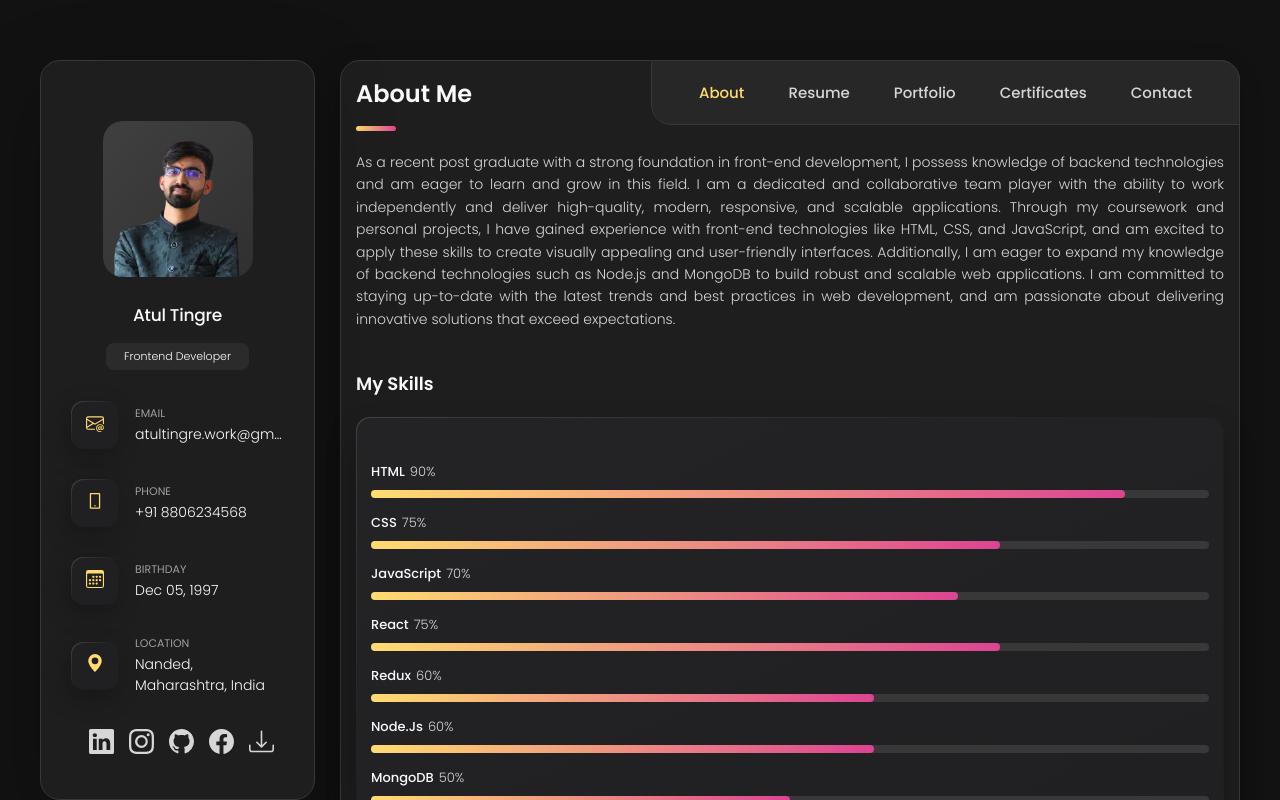
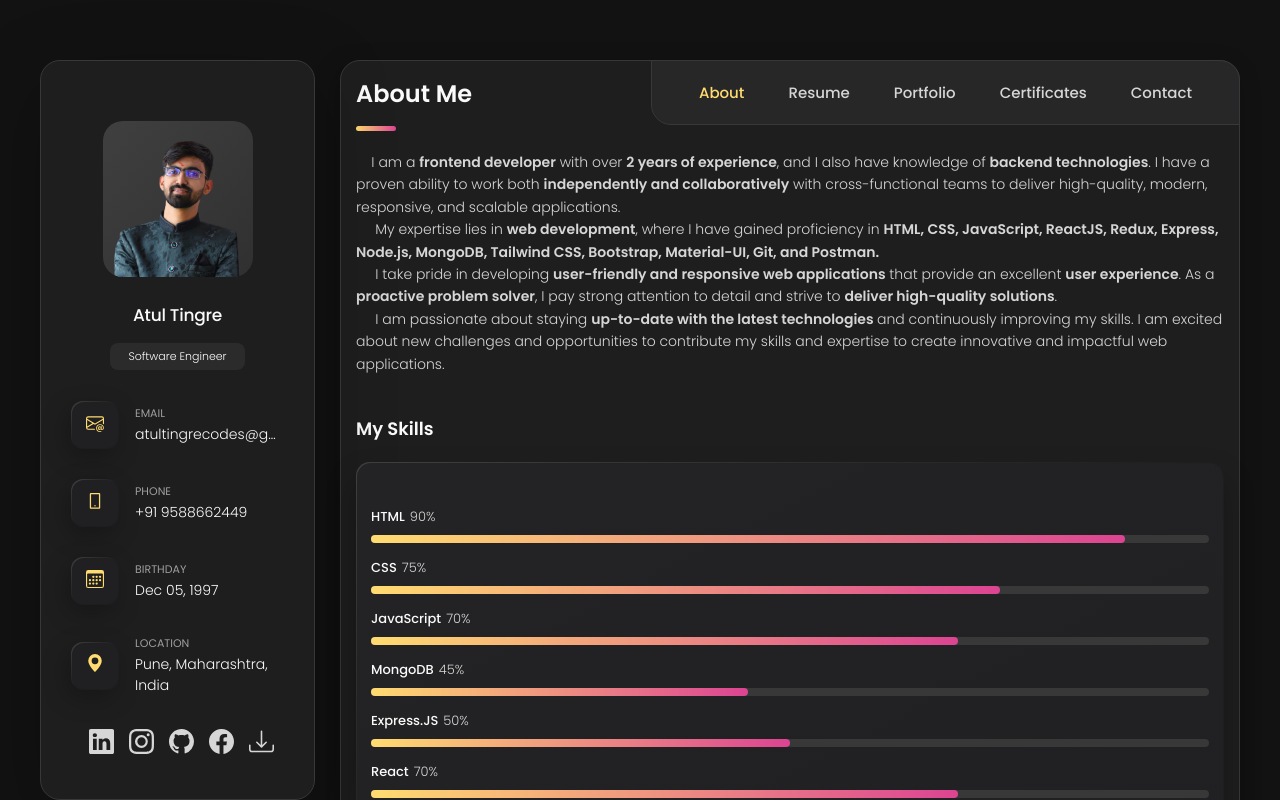
Before and after one commit to atultingre/personal-portfolio-react, a React (Create React App) app: page / in a window 1280 px wide. Shown: the top 800 px of the page. Built offline with nearby package versions, Linux system fonts and the light colour scheme; the HTML template or start-up script is replaced by a standard one.

Commit message:
updated the info

```diff
--- a/src/components/Pages/About/About.css
+++ b/src/components/Pages/About/About.css
@@ -1,30 +1,44 @@
 /* ABOUT */
 
-.about .article-title{
+.about .article-title {
     margin-bottom: 15px;
 }
 
-.about-text{
+.about-text {
     color: var(--light-gray);
     font-size: var(--fs-6);
     font-weight: var(--fw-300);
     line-height: 1.6;
 }
-.about-text p{
+
+.about-text p {
     margin-bottom: 15px;
-    text-align: justify;
+    /* text-align: justify; */
+    /* color: var(--vegas-gold); */
+    /* font-weight: var(--fw-200); */
+    line-height: 1.6;
+}
+
+.about-text span {
+    display: inline;
+    /* color: var(--vegas-gold); */
+    font-weight: var(--fw-600);
 }
 
 /**
  * responsive larger than 580px screen
  */
 
- @media (min-width: 580px) {
-     /**
+@media (min-width: 580px) {
+    /**
    * #ABOUT
    */
 
-  .about .article-title { margin-bottom: 20px; }
+    .about .article-title {
+        margin-bottom: 20px;
+    }
 
-  .about-text { margin-bottom: 40px; }
- }
+    .about-text {
+        margin-bottom: 40px;
+    }
+}
--- a/src/components/Pages/About/About.js
+++ b/src/components/Pages/About/About.js
@@ -8,25 +8,50 @@ const About = () => {
   // { toggleTheme }
   return (
     // toggleTheme={toggleTheme}
-    <div className="about active article" >
+    <div className="about active article">
       <header>
         <h2 className="h2 article-title">About Me</h2>
       </header>
       <section className="about-text">
         <p>
-          As a recent post graduate with a strong foundation in front-end
-          development, I possess knowledge of backend technologies and am eager
-          to learn and grow in this field. I am a dedicated and collaborative
-          team player with the ability to work independently and deliver
-          high-quality, modern, responsive, and scalable applications. Through
-          my coursework and personal projects, I have gained experience with
-          front-end technologies like HTML, CSS, and JavaScript, and am excited
-          to apply these skills to create visually appealing and user-friendly
-          interfaces. Additionally, I am eager to expand my knowledge of backend
-          technologies such as Node.js and MongoDB to build robust and scalable
-          web applications. I am committed to staying up-to-date with the latest
-          trends and best practices in web development, and am passionate about
-          delivering innovative solutions that exceed expectations.
+          {/* I am a frontend developer with over 2 years of experience, and I also
+          have knowledge of backend technologies. I have a proven ability to
+          work both independently and collaboratively with cross-functional
+          teams to deliver high-quality, modern, responsive, and scalable
+          applications. My expertise lies in web development, where I have
+          gained proficiency in HTML, CSS, JavaScript, ReactJS, Redux, Express,
+          Node.js, MongoDB, Tailwind CSS, Bootstrap, Material-UI, Git, and
+          Postman. I take pride in developing user-friendly and responsive web
+          applications that provide an excellent user experience. As a proactive
+          problem solver, I pay strong attention to detail and strive to deliver
+          high-quality solutions. I am passionate about staying up-to-date with
+          the latest technologies and continuously improving my skills. I am
+          excited about new challenges and opportunities to contribute my skills
+          and expertise to create innovative and impactful web applications. */}
+          &nbsp;&nbsp;&nbsp;&nbsp;I am a <span>frontend developer</span> with
+          over <span>2 years of experience</span>, and I also have knowledge of{" "}
+          <span>backend technologies</span>. I have a proven ability to work
+          both <span>independently and collaboratively</span> with
+          cross-functional teams to deliver high-quality, modern, responsive,
+          and scalable applications. <br />
+          &nbsp;&nbsp;&nbsp;&nbsp; My expertise lies in{" "}
+          <span>web development</span>, where I have gained proficiency in{" "}
+          <span>
+            HTML, CSS, JavaScript, ReactJS, Redux, Express, Node.js, MongoDB,
+            Tailwind CSS, Bootstrap, Material-UI, Git, and Postman.
+          </span>
+          <br />
+          &nbsp;&nbsp;&nbsp;&nbsp; I take pride in developing{" "}
+          <span>user-friendly and responsive web applications</span> that
+          provide an excellent <span>user experience</span>. As a{" "}
+          <span>proactive problem solver</span>, I pay strong attention to
+          detail and strive to <span> deliver high-quality solutions</span>.{" "}
+          <br />
+          &nbsp;&nbsp;&nbsp;&nbsp; I am passionate about staying{" "}
+          <span> up-to-date with the latest technologies </span>
+          and continuously improving my skills. I am excited about new
+          challenges and opportunities to contribute my skills and expertise to
+          create innovative and impactful web applications.
         </p>
       </section>
       <Skills />
--- a/src/components/Pages/Certificate/Certificates.css
+++ b/src/components/Pages/Certificate/Certificates.css
@@ -75,6 +75,16 @@
 .certificate-item.active {
     display: block;
     animation: scaleUp 0.25s ease forwards;
+}
+
+.certificate-title:hover {
+    color: orangered;
+    font-weight: var(--fw-400);
+}
+
+.certificate-category:hover {
+    color: yellow;
+    font-weight: var(--fw-400);
 }
 
 @keyframes scaleUp {
@@ -205,9 +215,13 @@
    * certificates
    */
 
-  .article-title { padding-bottom: 20px; }
+    .article-title {
+        padding-bottom: 20px;
+    }
 
-  .filter-select-box { display: none; }
+    .filter-select-box {
+        display: none;
+    }
 
     .filter-list {
         display: flex;
@@ -224,13 +238,20 @@
         transition: var(--transition-1);
     }
 
-  .filter-item button:hover { color: var(--light-gray-70); }
+    .filter-item button:hover {
+        color: var(--light-gray-70);
+    }
 
-  .filter-item button.active { color: var(--orange-yellow-crayola); }
+    .filter-item button.active {
+        color: var(--orange-yellow-crayola);
+    }
 
     /* certificates and blog grid */
 
-  .certificate-list, .blog-posts-list { grid-template-columns: 1fr 1fr; }
+    .certificate-list,
+    .blog-posts-list {
+        grid-template-columns: 1fr 1fr;
+    }
 
 
 
--- a/src/components/Pages/Portfolio/Portfolio.css
+++ b/src/components/Pages/Portfolio/Portfolio.css
@@ -75,6 +75,16 @@
 .project-item.active {
     display: block;
     animation: scaleUp 0.25s ease forwards;
+}
+
+.project-title:hover {
+    color: orangered;
+    font-weight: var(--fw-500);
+}
+
+.project-category:hover {
+    color: yellow;
+    font-weight: var(--fw-400);
 }
 
 @keyframes scaleUp {
@@ -205,9 +215,13 @@
    * PORTFOLIO
    */
 
-  .article-title { padding-bottom: 20px; }
+    .article-title {
+        padding-bottom: 20px;
+    }
 
-  .filter-select-box { display: none; }
+    .filter-select-box {
+        display: none;
+    }
 
     .filter-list {
         display: flex;
@@ -224,13 +238,20 @@
         transition: var(--transition-1);
     }
 
-  .filter-item button:hover { color: var(--light-gray-70); }
+    .filter-item button:hover {
+        color: var(--light-gray-70);
+    }
 
-  .filter-item button.active { color: var(--orange-yellow-crayola); }
+    .filter-item button.active {
+        color: var(--orange-yellow-crayola);
+    }
 
     /* portfolio and blog grid */
 
-  .project-list, .blog-posts-list { grid-template-columns: 1fr 1fr; }
+    .project-list,
+    .blog-posts-list {
+        grid-template-columns: 1fr 1fr;
+    }
 
 
 
--- a/src/components/Pages/Portfolio/Portfolio.js
+++ b/src/components/Pages/Portfolio/Portfolio.js
@@ -19,7 +19,11 @@ const Portfolio = () => {
                         <BsEyeFill />
                       </div>
                     </div>
-                    <img src={project.image} alt={project.title} loading="lazy"/>
+                    <img
+                      src={project.image}
+                      alt={project.title}
+                      loading="lazy"
+                    />
                   </figure>
                   <h3 className="project-title">{project.title}</h3>
                   <p className="project-category">{project.category}</p>
--- a/src/components/Pages/Resume/Education/Education.json
+++ b/src/components/Pages/Resume/Education/Education.json
@@ -1,17 +1,17 @@
 [
   {
-    "id": 3,
-    "college": "School of Commerce and Management Science",
-    "year": "2020 - 2022",
-    "degree" : "Human Resource Management",
-    "percentage": "75.59 %",
-    "university": "S.R.T.M University, Nanded"
+    "_id": 3,
+    "_college": "School of Commerce and Management Science",
+    "_year": "2020 - 2022",
+    "_degree": "Human Resource Management",
+    "_percentage": "75.59 %",
+    "_university": "S.R.T.M University, Nanded"
   },
   {
     "id": 1,
     "college": "Yeshwant Mahavidyalaya Nanded",
     "year": "2017 - 2020",
-    "degree" : "Bachelor of Science",
+    "degree": "Bachelor of Science",
     "percentage": "74.54 %",
     "university": "S.R.T.M University, Nanded"
   },
@@ -19,7 +19,7 @@
     "id": 2,
     "college": "Netaji Subhash Chandra Bose High School",
     "year": "2014 - 2015",
-    "degree" : "HSC",
+    "degree": "HSC",
     "percentage": "65.85 %",
     "university": "Maharashtra State Board"
   }
--- a/src/components/Pages/Resume/Experience/Experience.js
+++ b/src/components/Pages/Resume/Experience/Experience.js
@@ -1,7 +1,7 @@
 import React from "react";
 // import "./Experience.css"
 import { RiComputerFill } from "react-icons/ri";
-import experience from "./Experience.json"
+import experience from "./Experience.json";
 
 const Experience = () => {
   return (
@@ -14,13 +14,50 @@ const Experience = () => {
           <h3 className="h3">Experience</h3>
         </div>
         <ol className="timeline-list">
-        {experience.map((exp,ind)=>(
-          <li className="timeline-item" key={ind}>
-            <h4 className="h4 timeline-item-title">{exp.position}</h4>
-            <span>{exp.year}</span>
-            <p className="timeline-text">{exp.description}</p>
-          </li>
-        ))}
+          {experience.map((exp, ind) => (
+            <li className="timeline-item" key={ind}>
+              <h4 className="h4 timeline-item-title experience-title">
+                {exp.position} || {exp.year}
+              </h4>
+              {/* <span>{exp.year}</span> */}
+
+              {/* <p className="timeline-text">{exp.description}</p> */}
+              <span>
+                <strong> Work Experience:</strong>
+              </span>
+              <br />
+              <p className="timeline-text"></p>
+              <p className="timeline-text experience-text">
+                <span>React JS Development:</span>
+                &nbsp;&nbsp;&nbsp;&nbsp;&nbsp;&nbsp;&nbsp;&nbsp; ✔ Worked
+                extensively on React JS to build modern, innovative, and
+                interactive user interfaces.
+                <br />
+                &nbsp;&nbsp;&nbsp;&nbsp;&nbsp;&nbsp;&nbsp;&nbsp; ✔ Contributed
+                to backend improvement by creating new RESTful APIs and
+                microservices, as well as optimizing existing ones.
+                <br />
+                <br />
+                <span>Functionality Enhancement:</span>
+                &nbsp;&nbsp;&nbsp;&nbsp;&nbsp;&nbsp;&nbsp;&nbsp; ✔ Analyzed
+                requirements, documented specifications, and developed code to
+                add new functionality to the client application.
+                <br />
+                &nbsp;&nbsp;&nbsp;&nbsp;&nbsp;&nbsp;&nbsp;&nbsp; ✔Developed the
+                'Accounts' module for a client application, displaying recent
+                transactions and account details retrieved using APIs.
+                <br />
+                <br />
+                <span>Bug Fixing and Defect Tracking:</span>
+                &nbsp;&nbsp;&nbsp;&nbsp;&nbsp;&nbsp;&nbsp;&nbsp; ✔ Conducted bug
+                fixing for various functionalities of the client application,
+                ensuring smooth operation and user satisfaction.
+                <br />
+                &nbsp;&nbsp;&nbsp;&nbsp;&nbsp;&nbsp;&nbsp;&nbsp; ✔ Utilized JIRA
+                for defect tracking, effectively managing and resolving issues.
+              </p>
+            </li>
+          ))}
         </ol>
       </section>
     </div>
--- a/src/components/Pages/Resume/Experience/Experience.json
+++ b/src/components/Pages/Resume/Experience/Experience.json
@@ -1,8 +1,8 @@
 [
   {
     "id": 1,
-    "position": "Frontend Developer",
-    "year": "2020 — Present",
+    "position": "Software Engineer",
+    "year": "2021 — Present",
     "description": ""
   }
 ]
--- a/src/components/Pages/Resume/Skills/Skills.json
+++ b/src/components/Pages/Resume/Skills/Skills.json
@@ -15,23 +15,29 @@
     "value": "70"
   },
   {
+    "title": "MongoDB",
+    "percentage": "45%",
+    "value": "45"
+  },
+
+  {
+    "title": "Express.JS",
+    "percentage": "50%",
+    "value": "50"
+  },
+  {
     "title": "React",
-    "percentage": "75%",
+    "percentage": "70%",
     "value": "70"
   },
   {
-    "title": "Redux",
-    "percentage": "60%",
-    "value": "60"
+    "title": "Node.js",
+    "percentage": "50%",
+    "value": "50"
   },
   {
-    "title": "Node.js",
-    "percentage": "60%",
-    "value": "60"
-  },
-  {
-    "title": "MongoDB",
-    "percentage": "50%",
-    "value": "50"
+    "title": "Redux",
+    "percentage": "65%",
+    "value": "65"
   }
 ]
--- a/src/components/Sidebar/ContactDetails/ContactDetails.js
+++ b/src/components/Sidebar/ContactDetails/ContactDetails.js
@@ -1,7 +1,7 @@
 import React from "react";
 import "./ContactDetails.css";
 import { AiOutlineMobile } from "react-icons/ai";
-import { BsEnvelopeAt, BsCalendar3,BsFillGeoAltFill,} from "react-icons/bs";
+import { BsEnvelopeAt, BsCalendar3, BsFillGeoAltFill } from "react-icons/bs";
 const ContactDetails = () => {
   return (
     <div>
@@ -15,8 +15,8 @@ const ContactDetails = () => {
           </div>
           <div className="contact-info">
             <p className="contact-title">Email</p>
-            <a href="mailto:atultingre.work@gmail.com" className="contact-link">
-              atultingre.work@gmail.com
+            <a href="mailto:atultingrecodes@gmail.com" className="contact-link">
+              atultingrecodes@gmail.com
             </a>
           </div>
         </li>
@@ -30,7 +30,7 @@ const ContactDetails = () => {
           <div className="contact-info">
             <p className="contact-title">Phone</p>
             <a href="tel:+918806234568" className="contact-link">
-              +91 8806234568
+              +91 9588662449
             </a>
           </div>
         </li>
@@ -53,7 +53,7 @@ const ContactDetails = () => {
           </div>
           <div className="contact-info">
             <p className="contact-title">Location</p>
-            <address>Nanded, Maharashtra, India</address>
+            <address>Pune, Maharashtra, India</address>
           </div>
         </li>
       </ul>
--- a/src/components/Sidebar/Sidebar.js
+++ b/src/components/Sidebar/Sidebar.js
@@ -26,7 +26,7 @@ const Sidebar = () => {
           <h1 className="name" title="Atul Tingre">
             Atul Tingre
           </h1>
-          <p className="title">Frontend Developer</p>
+          <p className="title">Software Engineer</p>
         </div>
         <button
           className="info-more-btn"
```
Also changed, not shown: src/components/Pages/Resume/Experience/Experience.css (+22 -10 lines). Lines whose indentation alone changed are shown as unchanged.
